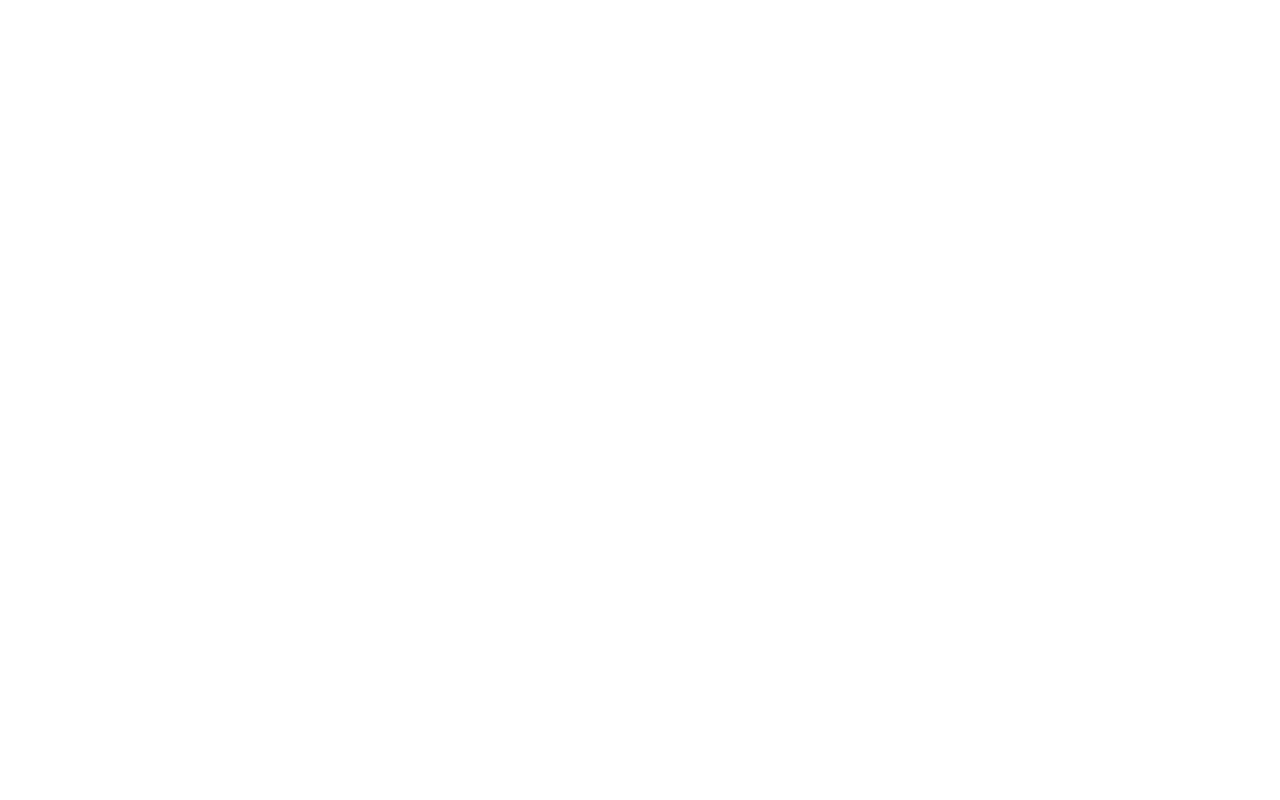
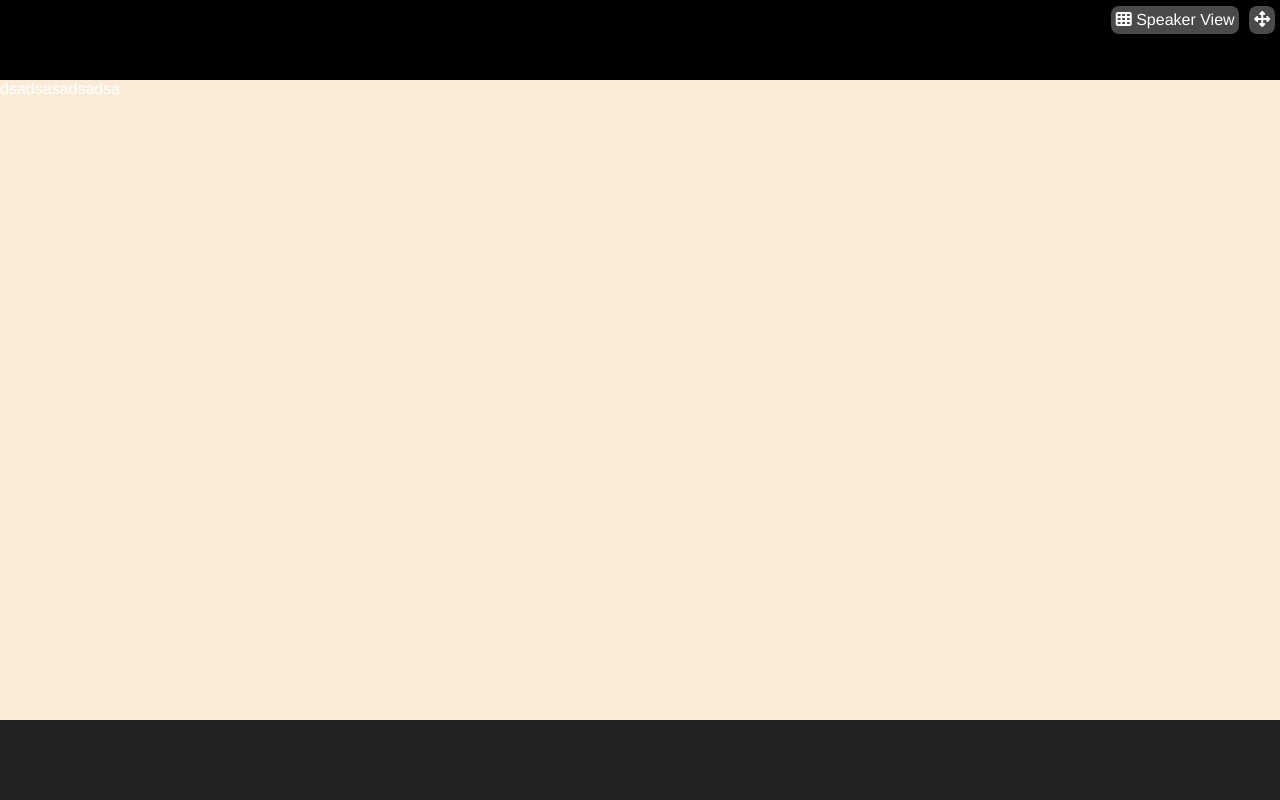
Before and after one commit to davide-rullo/html-css-zoom, a plain HTML site: page index.html in a window 1280 px wide. Drawn offline with Linux system fonts and the light colour scheme.

Commit message:
Add header and structure
added header, main structure and colors

```diff
--- a/css/style.css
+++ b/css/style.css
@@ -3,3 +3,50 @@
     padding: 0;
     box-sizing: border-box;
 }
+
+body{
+    color: white;
+    font-family: helvetica;
+}
+
+:root{
+    --zm-primary: #222222;
+    --zm-secondary: #4a4a4a;
+    --zm-success: #4bc800;
+}
+
+header{
+    background-color: black;
+}
+
+header, footer{
+    width: 100%;
+    height: 80px;
+}
+
+main{
+    height: calc(100vh - 160px);
+    background-color: antiquewhite;
+}
+
+footer{
+    background-color: var(--zm-primary);
+}
+
+.d-flex{
+    display: flex;
+}
+
+.item, .enlarge{
+    background-color: var(--zm-secondary);
+    padding: .3rem;
+    border-radius: 8px;
+}
+
+.speaker{
+    justify-content: flex-end;
+    align-items: center;
+    gap: 10px;
+    height: 40px;
+    padding-right: 5px;
+}
--- a/index.html
+++ b/index.html
@@ -5,8 +5,26 @@
     <meta name="viewport" content="width=device-width, initial-scale=1.0">
     <title>Zoom</title>
     <link rel="stylesheet" href="./css/style.css">
+    <link rel="stylesheet" href="https://cdnjs.cloudflare.com/ajax/libs/font-awesome/6.4.0/css/all.min.css" integrity="sha512-iecdLmaskl7CVkqkXNQ/ZH/XLlvWZOJyj7Yy7tcenmpD1ypASozpmT/E0iPtmFIB46ZmdtAc9eNBvH0H/ZpiBw==" crossorigin="anonymous" referrerpolicy="no-referrer" />
 </head>
 <body>
+    <header>
+        <div class="speaker d-flex">
+            <div class="item">
+                <p><i class="fa-solid fa-table-cells"></i> Speaker View</p>
+            </div>
+            <div class="enlarge">
+                <i class="fa-solid fa-arrows-up-down-left-right"></i>
+            </div>
+        </div>
+    </header>
 
+    <main>
+    dsadsasadsadsa
+    </main>
+
+    <footer>
+
+    </footer>
 </body>
 </html>
```
